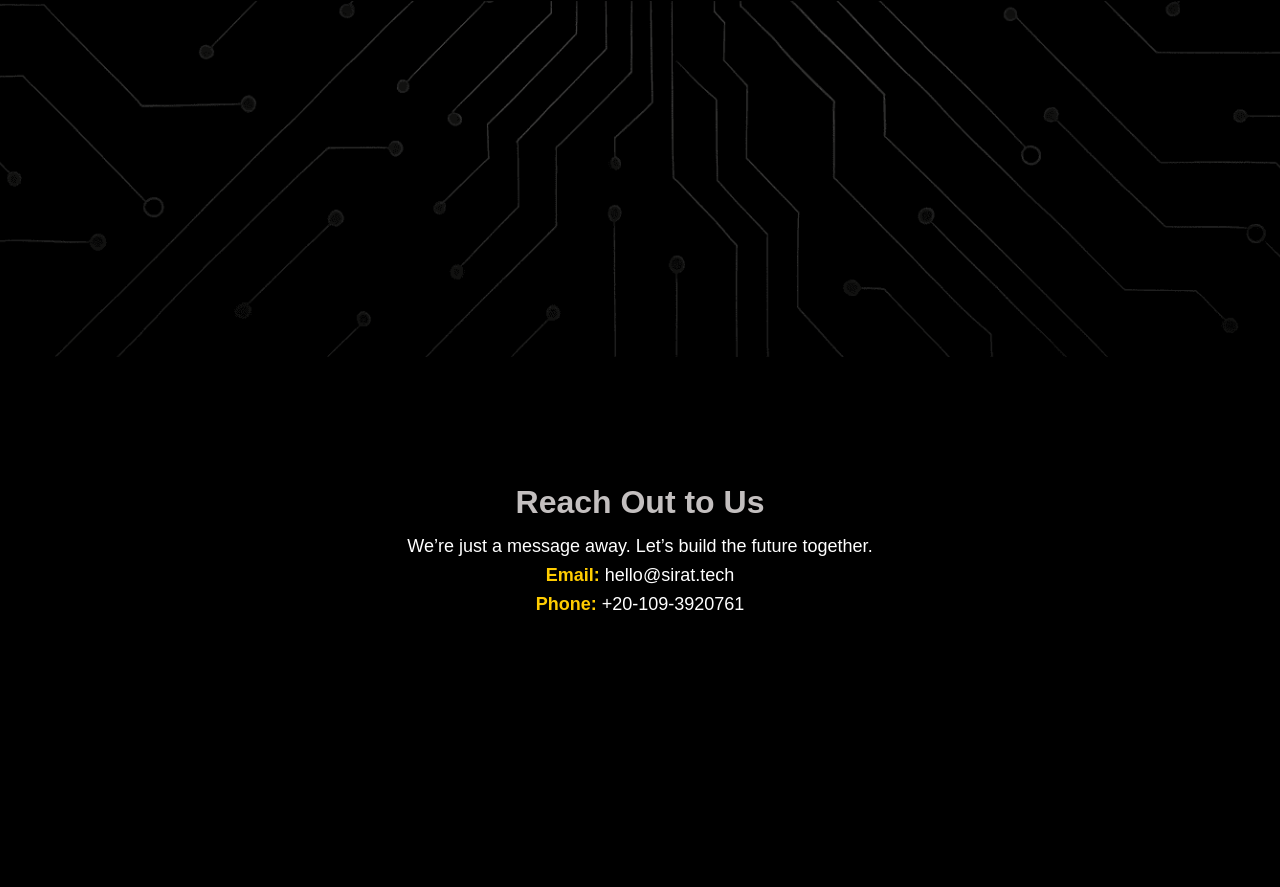
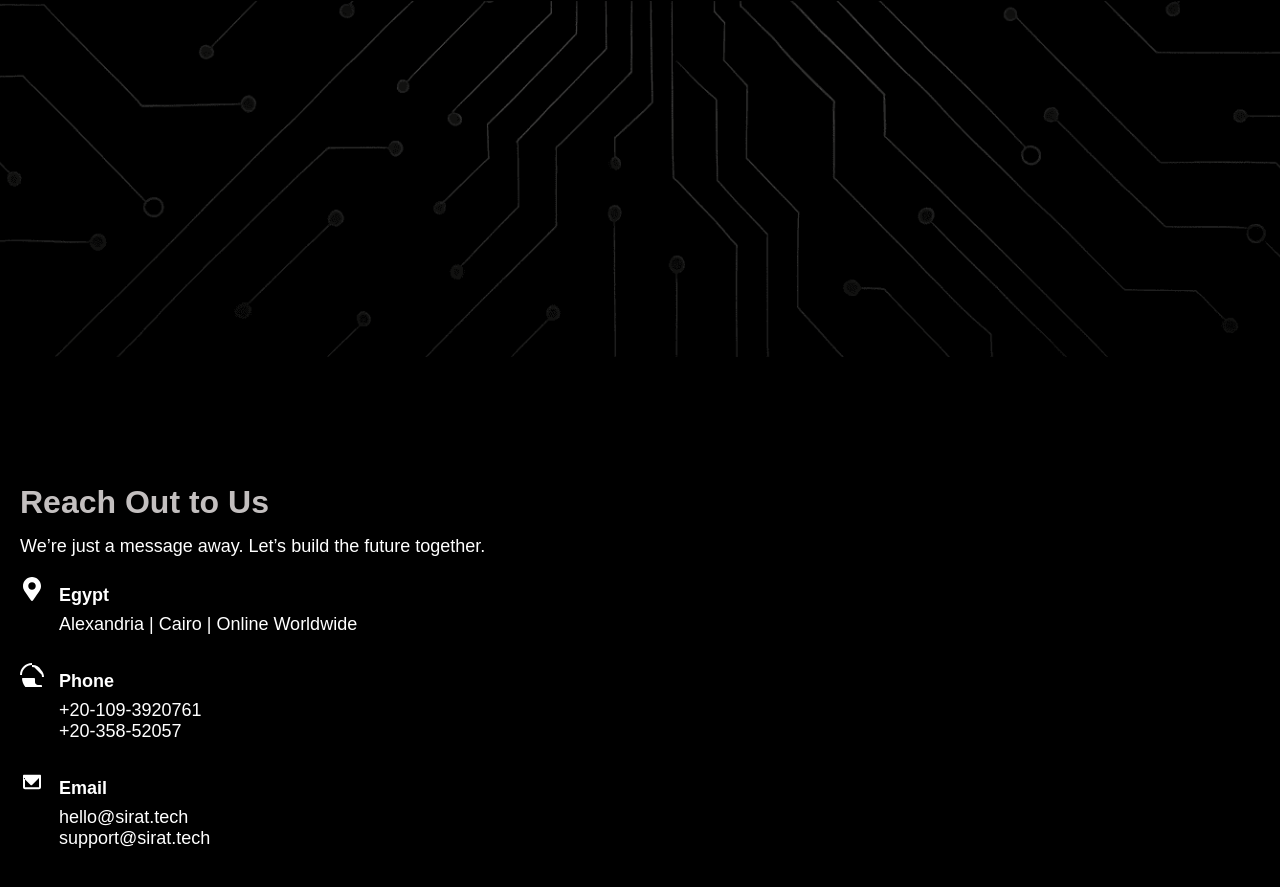
Before and after one commit to omarabouelela/sirat.tech, a plain HTML site: page omar-ai.html in a window 1280 px wide. Shown: the part 623-1510 px from the top of the page. Before the commit the page ends 1346 px from the top, so only its background shows below. Drawn offline with Linux system fonts and the light colour scheme; a small style sheet from the web is missing.

Commit message:
Update omar-ai.html

```diff
--- a/omar-ai.html
+++ b/omar-ai.html
@@ -85,11 +85,10 @@
       border: none;
     }
 
-    /* Contact Us section (aligned with index.html style) */
+    /* Contact Us */
     #contact-us {
       background: #000;
       padding: 100px 20px;
-      text-align: center;
     }
 
     #contact-us h2 {
@@ -98,7 +97,8 @@
       color: #c3bfbf;
     }
 
-    #contact-us p {
+    #contact-us p,
+    #contact-us h4 {
       font-size: 18px;
       color: #fff;
       margin: 8px 0;
@@ -108,9 +108,20 @@
       color: #ffcc00;
     }
 
-    /* Remove Zoho vertical dashes */
-    hr, .zpdivider-container {
-      display: none !important;
+    /* Icon + text blocks */
+    .contact-block {
+      display: flex;
+      align-items: flex-start;
+      margin: 20px 0;
+    }
+    .contact-block svg {
+      fill: #fff;
+      margin-right: 15px;
+      flex-shrink: 0;
+    }
+    .contact-block h4 {
+      color: #c3bfbf;
+      margin: 0 0 5px 0;
     }
   </style>
 </head>
@@ -149,12 +160,37 @@
   </div>
 </section>
 
-<!-- CONTACT -->
+<!-- CONTACT (copied style from index.html) -->
 <section id="contact-us">
   <h2>Reach Out to Us</h2>
   <p>We’re just a message away. Let’s build the future together.</p>
-  <p><strong>Email:</strong> hello@sirat.tech</p>
-  <p><strong>Phone:</strong> +20-109-3920761</p>
+
+  <!-- Location -->
+  <div class="contact-block">
+    <svg viewBox="0 0 384 512" width="24" height="24" xmlns="http://www.w3.org/2000/svg"><path d="M172.3 501.7C27 291 0 269.4 0 192 0 86 86 0 192 0s192 86 192 192c0 77.4-27 99-172.3 309.7-9.5 13.8-29.9 13.8-39.4 0zM192 272c44.2 0 80-35.8 80-80s-35.8-80-80-80-80 35.8-80 80 35.8 80 80 80z"/></svg>
+    <div>
+      <h4>Egypt</h4>
+      <p>Alexandria | Cairo | Online Worldwide</p>
+    </div>
+  </div>
+
+  <!-- Phone -->
+  <div class="contact-block">
+    <svg viewBox="0 0 24 24" width="24" height="24" xmlns="http://www.w3.org/2000/svg"><path d="M22 12c0-1.313-.259-2.613-.762-3.827A10.006 10.006 0 0012 2v2c2.673 0 5.2 1.053 7.071 2.929C20.947 8.8 22 11.327 22 14h2c0-2.673-1.053-5.2-2.929-7.071A9.956 9.956 0 0012 2V0C5.373 0 0 5.373 0 12h2c0-5.523 4.477-10 10-10z"/><path d="M2 10v5c0 7.627 6.373 14 14 14h5c.552 0 1-.448 1-1v-5c0-.552-.448-1-1-1h-3c-1.657 0-3-1.343-3-3v-3c0-.552-.448-1-1-1H3c-.552 0-1 .448-1 1z"/></svg>
+    <div>
+      <h4>Phone</h4>
+      <p>+20-109-3920761<br>+20-358-52057</p>
+    </div>
+  </div>
+
+  <!-- Email -->
+  <div class="contact-block">
+    <svg viewBox="0 0 24 24" width="24" height="24" xmlns="http://www.w3.org/2000/svg"><path fill-rule="evenodd" d="M3 5.838C3 5.286 3.448 4.838 4 4.838h16c.552 0 1 .448 1 1v11.324c0 1.104-.896 2-2 2H5c-1.105 0-2-.896-2-2V5.838zm2 2.224v9.1h14v-9.1l-7 6.88c-.391.39-1.024.39-1.415 0l-7-6.88z"/></svg>
+    <div>
+      <h4>Email</h4>
+      <p>hello@sirat.tech<br>support@sirat.tech</p>
+    </div>
+  </div>
 </section>
 
 <script>
```
